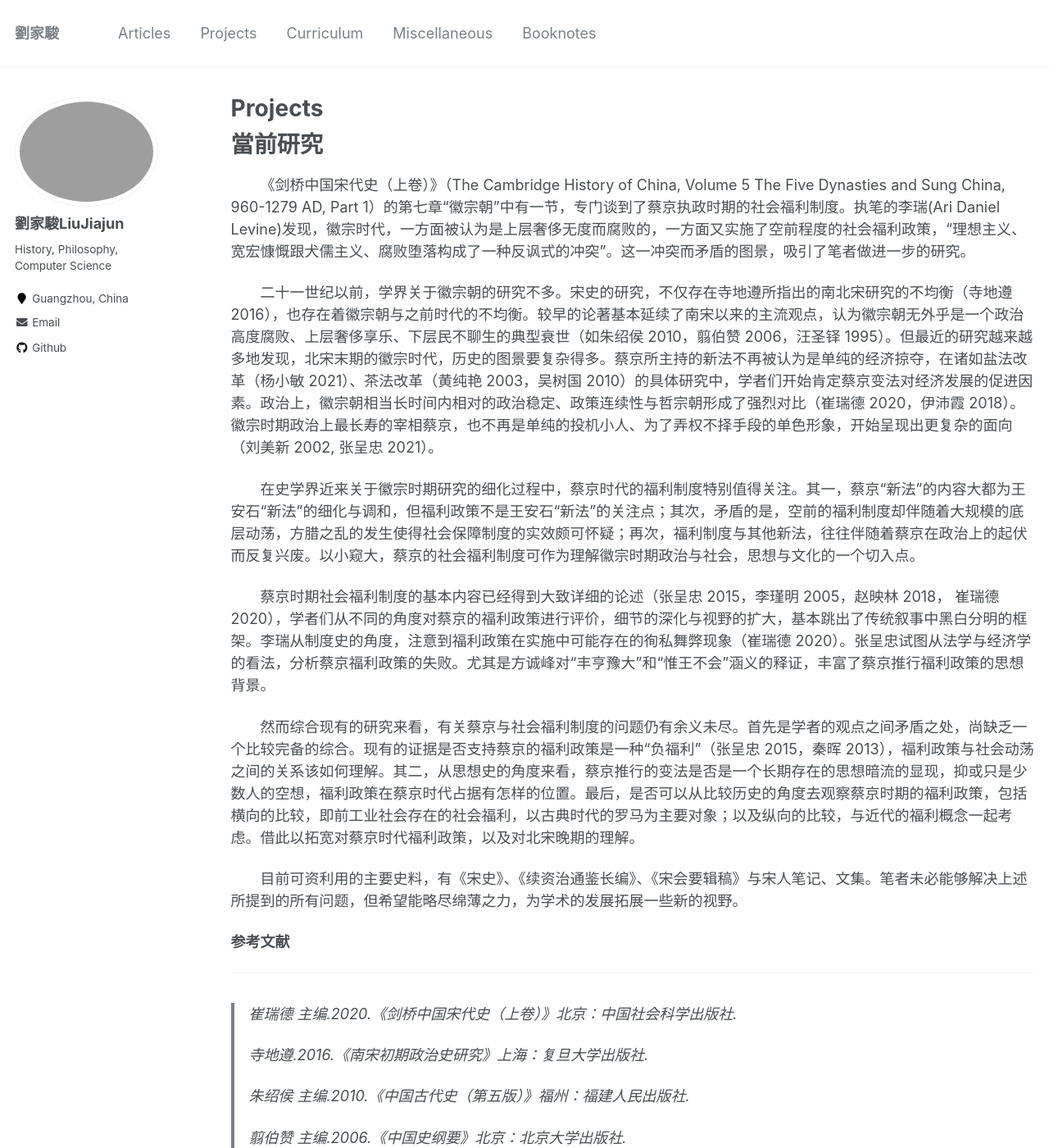
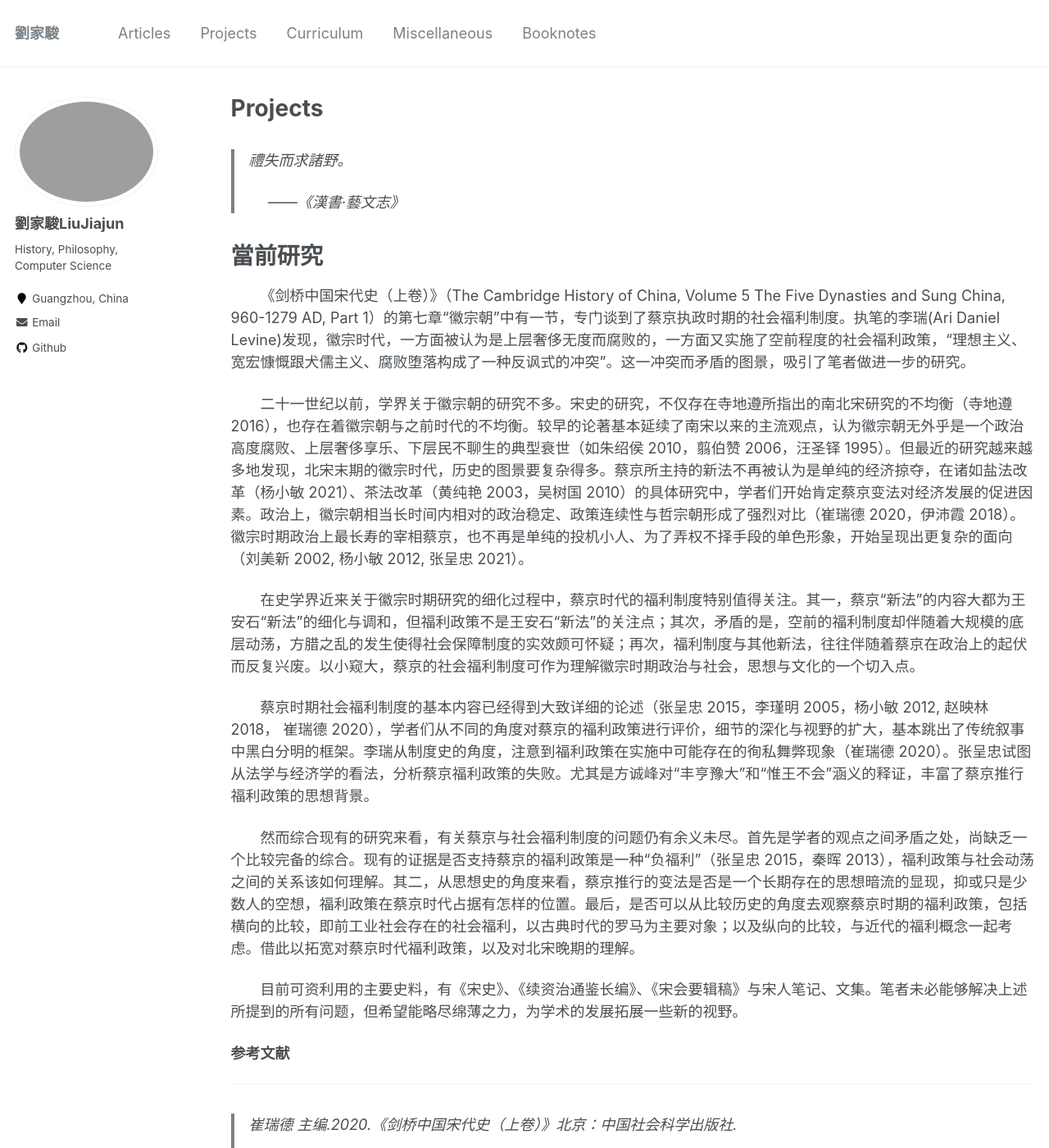
Before and after one commit to Leon-Liu228/Leon-Liu228.github.io, a Jekyll site: the page built from _pages/Projects.md, in a window 1280 px wide and 1400 px high. Shown: the whole window at 82% size. Built offline with Jekyll 4.4.1, drawn with Linux system fonts in a browser that asks for light colours; some of the changed text lies outside the part shown.

Commit message:
Add files via upload

```diff
--- a/_pages/Projects.md
+++ b/_pages/Projects.md
@@ -8,16 +8,20 @@ redirect_from:
 
 ---
 
+> 禮失而求諸野。
+>
+> &emsp; ——《漢書·藝文志》
+
 當前研究
 ======
 
 &emsp;&emsp;《剑桥中国宋代史（上卷）》（The Cambridge History of China, Volume 5 The Five Dynasties and Sung China, 960-1279 AD, Part 1）的第七章“徽宗朝”中有一节，专门谈到了蔡京执政时期的社会福利制度。执笔的李瑞(Ari Daniel Levine)发现，徽宗时代，一方面被认为是上层奢侈无度而腐败的，一方面又实施了空前程度的社会福利政策，“理想主义、宽宏慷慨跟犬儒主义、腐败堕落构成了一种反讽式的冲突”。这一冲突而矛盾的图景，吸引了笔者做进一步的研究。
 
-&emsp;&emsp;二十一世纪以前，学界关于徽宗朝的研究不多。宋史的研究，不仅存在寺地遵所指出的南北宋研究的不均衡（寺地遵 2016），也存在着徽宗朝与之前时代的不均衡。较早的论著基本延续了南宋以来的主流观点，认为徽宗朝无外乎是一个政治高度腐败、上层奢侈享乐、下层民不聊生的典型衰世（如朱绍侯 2010，翦伯赞 2006，汪圣铎 1995）。但最近的研究越来越多地发现，北宋末期的徽宗时代，历史的图景要复杂得多。蔡京所主持的新法不再被认为是单纯的经济掠夺，在诸如盐法改革（杨小敏 2021）、茶法改革（黄纯艳 2003，吴树国 2010）的具体研究中，学者们开始肯定蔡京变法对经济发展的促进因素。政治上，徽宗朝相当长时间内相对的政治稳定、政策连续性与哲宗朝形成了强烈对比（崔瑞德 2020，伊沛霞 2018）。徽宗时期政治上最长寿的宰相蔡京，也不再是单纯的投机小人、为了弄权不择手段的单色形象，开始呈现出更复杂的面向（刘美新 2002, 张呈忠 2021）。
+&emsp;&emsp;二十一世纪以前，学界关于徽宗朝的研究不多。宋史的研究，不仅存在寺地遵所指出的南北宋研究的不均衡（寺地遵 2016），也存在着徽宗朝与之前时代的不均衡。较早的论著基本延续了南宋以来的主流观点，认为徽宗朝无外乎是一个政治高度腐败、上层奢侈享乐、下层民不聊生的典型衰世（如朱绍侯 2010，翦伯赞 2006，汪圣铎 1995）。但最近的研究越来越多地发现，北宋末期的徽宗时代，历史的图景要复杂得多。蔡京所主持的新法不再被认为是单纯的经济掠夺，在诸如盐法改革（杨小敏 2021）、茶法改革（黄纯艳 2003，吴树国 2010）的具体研究中，学者们开始肯定蔡京变法对经济发展的促进因素。政治上，徽宗朝相当长时间内相对的政治稳定、政策连续性与哲宗朝形成了强烈对比（崔瑞德 2020，伊沛霞 2018）。徽宗时期政治上最长寿的宰相蔡京，也不再是单纯的投机小人、为了弄权不择手段的单色形象，开始呈现出更复杂的面向（刘美新 2002, 杨小敏 2012, 张呈忠 2021）。
 
 &emsp;&emsp;在史学界近来关于徽宗时期研究的细化过程中，蔡京时代的福利制度特别值得关注。其一，蔡京“新法”的内容大都为王安石“新法”的细化与调和，但福利政策不是王安石“新法”的关注点；其次，矛盾的是，空前的福利制度却伴随着大规模的底层动荡，方腊之乱的发生使得社会保障制度的实效颇可怀疑；再次，福利制度与其他新法，往往伴随着蔡京在政治上的起伏而反复兴废。以小窥大，蔡京的社会福利制度可作为理解徽宗时期政治与社会，思想与文化的一个切入点。
 
-&emsp;&emsp;蔡京时期社会福利制度的基本内容已经得到大致详细的论述（张呈忠 2015，李瑾明 2005，赵映林 2018， 崔瑞德 2020），学者们从不同的角度对蔡京的福利政策进行评价，细节的深化与视野的扩大，基本跳出了传统叙事中黑白分明的框架。李瑞从制度史的角度，注意到福利政策在实施中可能存在的徇私舞弊现象（崔瑞德 2020）。张呈忠试图从法学与经济学的看法，分析蔡京福利政策的失败。尤其是方诚峰对“丰亨豫大”和“惟王不会”涵义的释证，丰富了蔡京推行福利政策的思想背景。
+&emsp;&emsp;蔡京时期社会福利制度的基本内容已经得到大致详细的论述（张呈忠 2015，李瑾明 2005，杨小敏 2012, 赵映林 2018， 崔瑞德 2020），学者们从不同的角度对蔡京的福利政策进行评价，细节的深化与视野的扩大，基本跳出了传统叙事中黑白分明的框架。李瑞从制度史的角度，注意到福利政策在实施中可能存在的徇私舞弊现象（崔瑞德 2020）。张呈忠试图从法学与经济学的看法，分析蔡京福利政策的失败。尤其是方诚峰对“丰亨豫大”和“惟王不会”涵义的释证，丰富了蔡京推行福利政策的思想背景。
 
 &emsp;&emsp;然而综合现有的研究来看，有关蔡京与社会福利制度的问题仍有余义未尽。首先是学者的观点之间矛盾之处，尚缺乏一个比较完备的综合。现有的证据是否支持蔡京的福利政策是一种“负福利”（张呈忠 2015，秦晖 2013），福利政策与社会动荡之间的关系该如何理解。其二，从思想史的角度来看，蔡京推行的变法是否是一个长期存在的思想暗流的显现，抑或只是少数人的空想，福利政策在蔡京时代占据有怎样的位置。最后，是否可以从比较历史的角度去观察蔡京时期的福利政策，包括横向的比较，即前工业社会存在的社会福利，以古典时代的罗马为主要对象；以及纵向的比较，与近代的福利概念一起考虑。借此以拓宽对蔡京时代福利政策，以及对北宋晚期的理解。
 
@@ -29,35 +33,37 @@ redirect_from:
 
 > 崔瑞德 主编.2020.《剑桥中国宋代史（上卷）》北京：中国社会科学出版社.
 >
-> 寺地遵.2016.《南宋初期政治史研究》上海：复旦大学出版社.
+> 寺地遵.2016.《南宋初期政治史研究》.上海：复旦大学出版社.
 >
-> 朱绍侯 主编.2010.《中国古代史（第五版）》福州：福建人民出版社.
+> 朱绍侯 主编.2010.《中国古代史（第五版）》.福州：福建人民出版社.
 >
-> 翦伯赞 主编.2006.《中国史纲要》北京：北京大学出版社.
+> 翦伯赞 主编.2006.《中国史纲要》.北京：北京大学出版社.
 >
-> 汪圣铎.1995.《两宋财政史》北京：中华书局.
+> 汪圣铎.1995.《两宋财政史》.北京：中华书局.
 >
-> 伊沛霞.2018.《宋徽宗》桂林：广西师范大学出版社.
+> 伊沛霞.2018.《宋徽宗》.桂林：广西师范大学出版社.
 >
-> 方诚峰.2015.《北宋晚期的政治体制与政治文化》北京：北京大学出版社.
+> 方诚峰.2015.《北宋晚期的政治体制与政治文化》.北京：北京大学出版社.
 >
-> 杨小敏.2021.“蔡京盐法改革与北宋中央财政集权.”《中州学刊》3：119-125.
+> 杨小敏.2012.《蔡京、蔡卞与北宋晚期政局研究》.北京：中国社科出版社.
 >
-> 吴树国.2010.“北宋蔡京茶法改革新论.”《史学集刊》6：54-60.
+> 杨小敏.2021.“蔡京盐法改革与北宋中央财政集权.”《中州学刊》.3：119-125.
 >
-> 黄纯艳.2003.“论蔡京茶法改革.”《中国经济史研究》1：106-115.
+> 吴树国.2010.“北宋蔡京茶法改革新论.”《史学集刊》.6：54-60.
 >
-> 刘美新.2002.《蔡京与宋徽宗朝之政局》暨南大学硕士学位论文.
+> 黄纯艳.2003.“论蔡京茶法改革.”《中国经济史研究》.1：106-115.
 >
-> 张呈忠.2021.“蔡京与北宋后期的役法变革.”《安徽史学》6：18-26.
+> 刘美新.2002.《蔡京与宋徽宗朝之政局》.暨南大学硕士学位论文.
 >
-> 张呈忠.2015.“宋代社会福利史研究的整体回顾.”《史林》6：204-215.
+> 张呈忠.2021.“蔡京与北宋后期的役法变革.”《安徽史学》.6：18-26.
 >
-> 秦晖.2013.“福利的‘高低’、‘正负’与中国的转型.”《二十一世纪》10：4-24.
+> 张呈忠.2015.“宋代社会福利史研究的整体回顾.”《史林》.6：204-215.
 >
-> 李瑾明.2005.“宋代社会救济制度的运作和国家权力.”《中国史研究》3：125-136.
+> 秦晖.2013.“福利的‘高低’、‘正负’与中国的转型.”《二十一世纪》.10：4-24.
 >
-> 赵映林.2018.“宋代社会保障救济制度述略.”《史坛纵论》2：64-71.
+> 李瑾明.2005.“宋代社会救济制度的运作和国家权力.”《中国史研究》.3：125-136.
+>
+> 赵映林.2018.“宋代社会保障救济制度述略.”《史坛纵论》.2：64-71.
 
 
 
```
